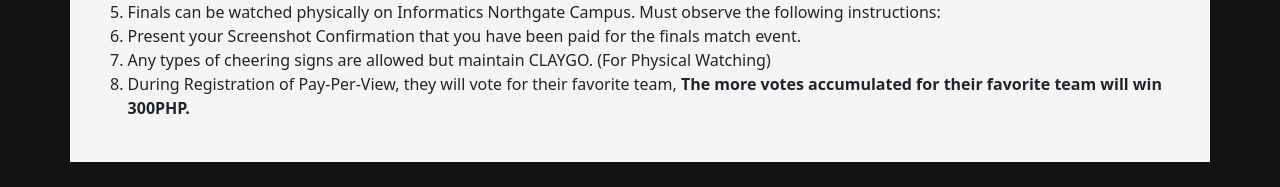
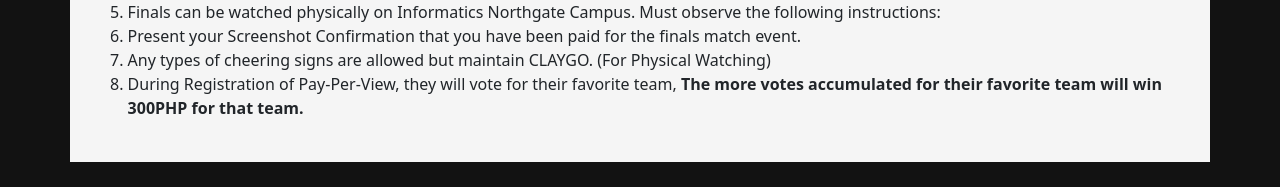
Before and after one commit to princepines/ibml-website, a PHP site: page /about.php in a window 1280 px wide. Shown: the part 1368-1555 px from the top of the page. Run offline with PHP 8.4, Linux system fonts and the light colour scheme; some libraries are stand-ins or nearby versions.

Commit message:
Update about.php

```diff
--- a/about.php
+++ b/about.php
@@ -129,7 +129,7 @@
                         instructions:</li>
                     <li>Present your Screenshot Confirmation that you have been paid for the finals match event.</li>
                     <li>Any types of cheering signs are allowed but maintain CLAYGO. (For Physical Watching)</li>
-                    <li>During Registration of Pay-Per-View, they will vote for their favorite team, <b>The more votes accumulated for their favorite team will win 300PHP.</b></li>
+                    <li>During Registration of Pay-Per-View, they will vote for their favorite team, <b>The more votes accumulated for their favorite team will win 300PHP for that team.</b></li>
                 </ol>
             </div>
         </div>
```
